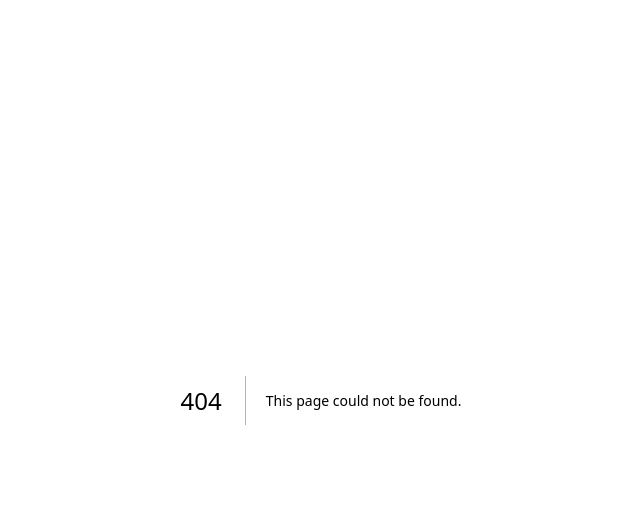
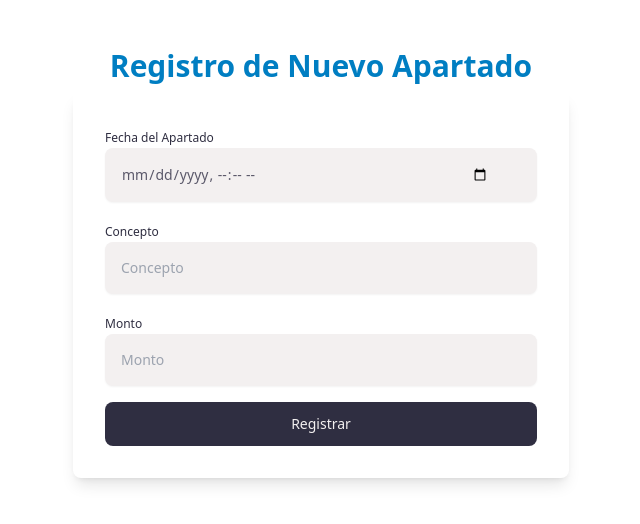
Before and after one commit to JI-Villalobos/jiltsa-client, a Next.js app: page /credit-sales/components/NewCreditSaleItem in a window 1280 px wide. Before the commit this address had no page. Shown: the top 524 px of the page, without its empty margins (319-959 px from the left). Built offline with nearby package versions, Linux system fonts and the light colour scheme; no server answers.

Commit message:
add new creditsale-item process

```diff
--- /dev/null
+++ b/src/pages/credit-sales/components/NewCreditSaleItem.tsx
@@ -0,0 +1,100 @@
+import ErrorMessage from "@/components/ErrorMessage"
+import Spinner from "@/components/Spinner"
+import { failedRequest, initialStatus, pendingRequest, successfullRequest } from "@/services"
+import { createCreditSale, CreateCreditSale } from "@/services/api/creditSales"
+import { getBranchId } from "@/utils/appStorage"
+import { useRouter } from "next/router"
+import { FormEvent, useState } from "react"
+
+export default function NewCreditSaleItem(): JSX.Element {
+    const [status, setStatus] = useState(initialStatus)
+    const [date, setDate] = useState('')
+    const [amount, setAmount] = useState(0)
+    const [concept, setConcept] = useState('')
+    const router = useRouter()
+
+    const handleNewCreditSale = async (e: FormEvent<HTMLButtonElement>) => {
+        setStatus(pendingRequest)
+        e.preventDefault()
+        const branchId = getBranchId()
+        if (branchId) {
+            const creditSale: CreateCreditSale = {
+                branchId: branchId,
+                concept: concept,
+                date: date,
+                amount: amount
+            }
+
+            if (amount > 0 || date != '' || concept != '') {
+                createCreditSale(creditSale)
+                .then(() => {
+                    setStatus(successfullRequest)
+                    router.push('/credit-sales')
+                }).catch(() => {
+                    setStatus(failedRequest)
+                })
+            }
+        }
+        setStatus(initialStatus)
+    }
+
+    return(
+        <div className="mx-auto max-w-screen-xl px-4 py-4 sm:px-6 lg:px-8 mt-8">
+                <div className="mx-auto max-w-lg">
+                    <h1 className="text-center text-xl font-bold text-mp-blue sm:text-3xl">Registro de Nuevo Apartado</h1>
+
+                    <form action="#" className="mb-0 m-2 space-y-4 rounded-lg p-4 shadow-lg sm:p-6 lg:p-8">
+                        <div>
+                            <label htmlFor="date" className="text-xs text-center text-mp-dark">Fecha del Apartado</label>
+
+                            <div className="relative">
+                                <input
+                                    type="datetime-local"
+                                    className="w-full rounded-lg border-mp-soft-dark bg-mp-gray-soft text-mp-soft-dark p-4 pe-12 text-sm shadow-sm"
+                                    placeholder="Fecha"
+                                    onChange={(e) => setDate(e.currentTarget.value)}
+                                />
+                            </div>
+                        </div>
+
+                        <div>
+                        <label htmlFor="date" className="text-xs text-center text-mp-dark">Concepto</label>
+
+                            <div className="relative">
+                                <input
+                                    type="text"
+                                    className="w-full rounded-lg border-mp-soft-dark bg-mp-gray-soft p-4 pe-12 text-mp-green text-sm shadow-sm"
+                                    placeholder="Concepto"
+                                    onChange={(e) => setConcept(e.currentTarget.value)}
+                                />
+                            </div>
+                        </div>
+
+                        <div>
+                        <label htmlFor="date" className="text-xs text-center text-mp-dark">Monto</label>
+
+                            <div className="relative">
+                                <input
+                                    type="number"
+                                    className="w-full rounded-lg border-mp-soft-dark bg-mp-gray-soft text-mp-soft-dark p-4 pe-12 text-sm shadow-sm"
+                                    placeholder="Monto"
+                                    onChange={(e) => setAmount(parseInt(e.currentTarget.value))}
+                                />
+                            </div>
+                        </div>
+
+                        <button
+                            type="submit"
+                            className="block w-full rounded-lg bg-mp-dark px-5 py-3 text-sm font-medium text-mp-gray-soft"
+                            onClick={handleNewCreditSale}
+                        >
+                            {status.onLoading ? (<div className="flex justify-center"><Spinner /> </div>) : 'Registrar'}
+                        </button>
+                    </form>
+                    {
+                        status.onError && (<ErrorMessage title="Error de Registro" description="No fue posible registrar el apartado, intentalo más tarde"/>)
+                    }
+                </div>
+            </div>
+    )
+}
--- a/src/pages/credit-sales/index.tsx
+++ b/src/pages/credit-sales/index.tsx
@@ -6,6 +6,7 @@ import { CreditSale, getCreditSaleByStatus, getCreditSales } from "@/services/ap
 import Spinner from "@/components/Spinner";
 import ErrorMessage from "@/components/ErrorMessage";
 import { getBranchId } from "@/utils/appStorage";
+import { useRouter } from "next/router";
 
 export enum FILTER_REQ {
     ALL = 'ALL',
@@ -17,6 +18,8 @@ export default function CreditSales(): JSX.Element {
     const [status, setStatus] = useState(initialStatus)
     const [reqFilter, setReqFilter] = useState(FILTER_REQ.ALL.toString())
     const [creditSales, setCreditSales] = useState<CreditSale[]>([])
+
+    const router = useRouter()
 
     useEffect(() => {
         setStatus(pendingRequest)
@@ -67,8 +70,10 @@ export default function CreditSales(): JSX.Element {
                             <option value={FILTER_REQ.PENDING.toString()}>Pendientes</option>
                         </select>
                     </div>
-                    <button className="bg-mp-dark flex flex-row p-2 rounded text-mp-white">
-
+                    <button
+                        className="bg-mp-dark flex flex-row p-2 rounded text-mp-white"
+                        onClick={() => router.push('credit-sales/new')}
+                    >
                         Nuevo Apartado
                     </button>
                 </div>
--- /dev/null
+++ b/src/pages/credit-sales/new/index.tsx
@@ -0,0 +1,10 @@
+import Layout from "@/layouts/Layout";
+import NewCreditSaleItem from "../components/NewCreditSaleItem";
+
+export default function NewCreditSale(): JSX.Element {
+    return (
+        <Layout>
+           <NewCreditSaleItem />
+        </Layout>
+    )
+}
```
